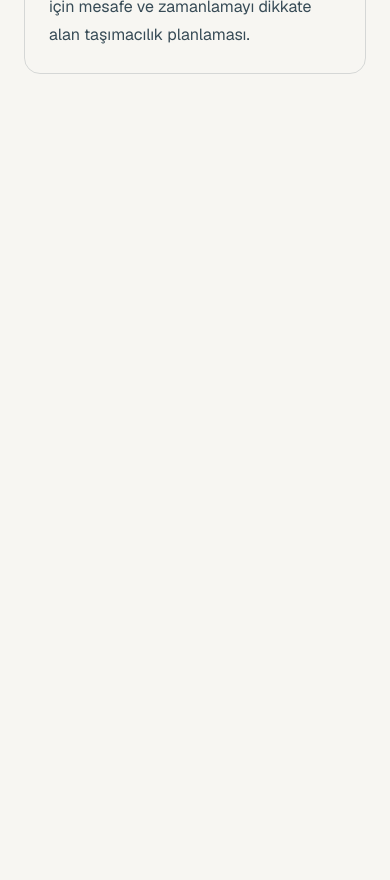
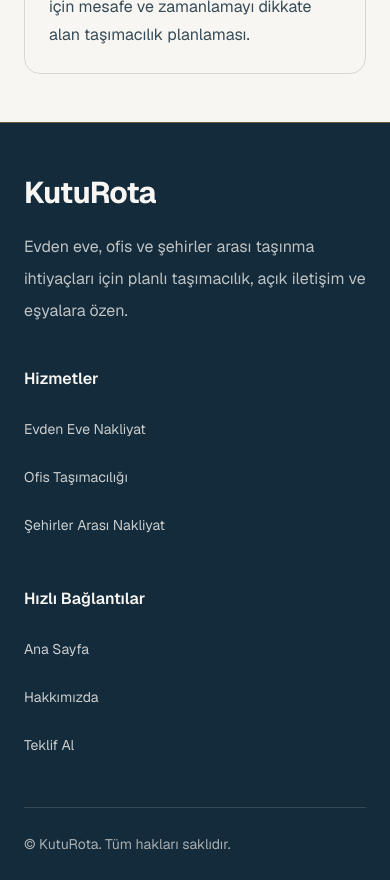
Before and after one commit to onurerkoc-dev/kuturota-web, a Next.js app: page / in a window 390 px wide. Shown: the part 2020-2900 px from the top of the page. Before the commit the page ends 2142 px from the top, so only its background shows below. Built offline with nearby package versions, Linux system fonts and the light colour scheme.

Commit message:
feat: add compact responsive footer

```diff
--- a/src/app/layout.tsx
+++ b/src/app/layout.tsx
@@ -1,6 +1,7 @@
 import type { Metadata } from "next";
 import { Geist } from "next/font/google";
 import { SiteHeader } from "@/components/site-header";
+import { SiteFooter } from "@/components/site-footer";
 import "./globals.css";
 
 const geistSans = Geist({
@@ -23,6 +24,7 @@ export default function RootLayout({ children }: LayoutProps<"/">) {
       <body className="flex min-h-full flex-col font-sans">
         <SiteHeader />
         {children}
+        <SiteFooter />
       </body>
     </html>
   );
--- /dev/null
+++ b/src/components/site-footer.tsx
@@ -0,0 +1,72 @@
+import Link from "next/link";
+
+const linkGroups = [
+  {
+    title: "Hizmetler",
+    id: "footer-services",
+    links: [
+      { href: "/evden-eve-nakliyat", label: "Evden Eve Nakliyat" },
+      { href: "/ofis-tasima", label: "Ofis Taşımacılığı" },
+      { href: "/sehirler-arasi-nakliyat", label: "Şehirler Arası Nakliyat" },
+    ],
+  },
+  {
+    title: "Hızlı Bağlantılar",
+    id: "footer-quick-links",
+    links: [
+      { href: "/", label: "Ana Sayfa" },
+      { href: "/hakkimizda", label: "Hakkımızda" },
+      { href: "/teklif-al", label: "Teklif Al" },
+    ],
+  },
+];
+
+export function SiteFooter() {
+  return (
+    <footer className="border-t border-accent/40 bg-primary text-background">
+      <div className="mx-auto w-full max-w-site px-6 pt-12 pb-6 sm:px-8 sm:pt-16 sm:pb-8 lg:pt-10 lg:pb-6">
+        <div className="grid gap-10 sm:grid-cols-2 lg:grid-cols-4 lg:gap-12">
+          <div className="sm:col-span-2">
+            <Link
+              href="/"
+              aria-label="KutuRota ana sayfa"
+              className="inline-flex min-h-11 items-center rounded-sm text-3xl font-bold tracking-tight hover:text-accent focus-visible:outline-accent sm:text-4xl"
+            >
+              KutuRota
+            </Link>
+            <p className="mt-4 max-w-sm text-base leading-8 text-background/75">
+              Evden eve, ofis ve şehirler arası taşınma ihtiyaçları için planlı
+              taşımacılık, açık iletişim ve eşyalara özen.
+            </p>
+          </div>
+
+          {linkGroups.map((group) => (
+            <nav key={group.id} aria-labelledby={group.id}>
+              <h2 id={group.id} className="text-base font-semibold">
+                {group.title}
+              </h2>
+              <ul role="list" className="mt-4 space-y-1 lg:mt-3 lg:space-y-0">
+                {group.links.map((link) => (
+                  <li key={link.href}>
+                    <Link
+                      href={link.href}
+                      className="inline-flex min-h-11 items-center rounded-sm py-2 text-sm leading-6 text-background/80 underline-offset-4 hover:text-accent hover:underline focus-visible:outline-accent"
+                    >
+                      {link.label}
+                    </Link>
+                  </li>
+                ))}
+              </ul>
+            </nav>
+          ))}
+        </div>
+
+        <div className="mt-10 border-t border-background/15 pt-6 sm:mt-12 lg:mt-6 lg:pt-4">
+          <p className="text-sm leading-6 text-background/65">
+            © KutuRota. Tüm hakları saklıdır.
+          </p>
+        </div>
+      </div>
+    </footer>
+  );
+}
```
